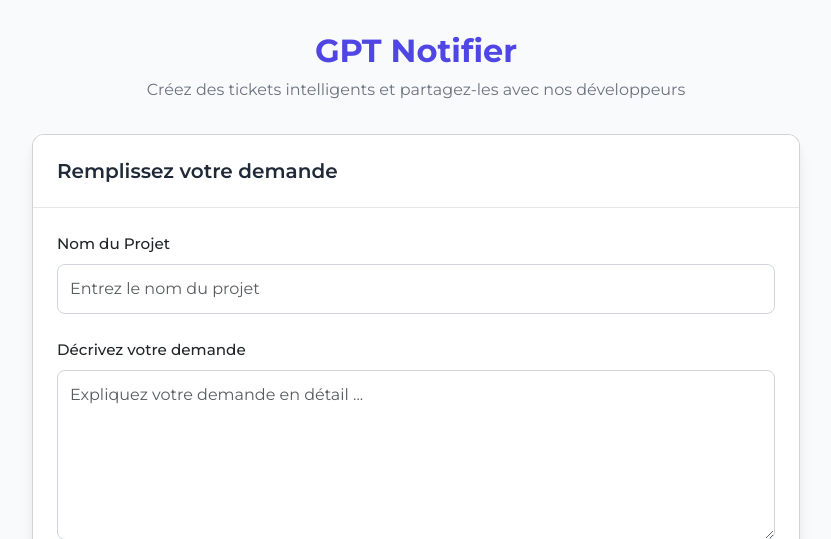
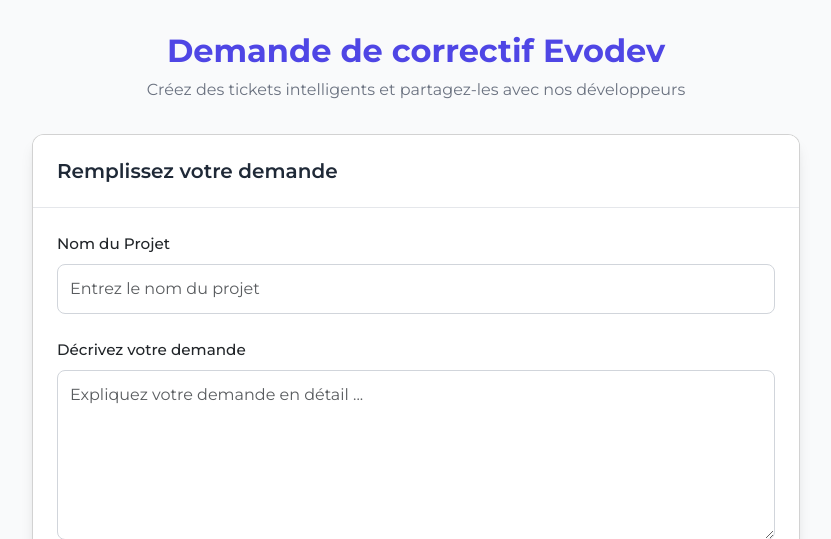
Before and after one commit to achrafexboy/Ticketify-GPT, a Flask app: page / in a window 1280 px wide. Shown: the top 539 px of the page, without its empty margins (224-1055 px from the left). Run offline with Flask 3, Linux system fonts and the light colour scheme; some libraries are stand-ins or nearby versions.

Commit message:
Sprint 2 - Update Name @Marc

```diff
--- a/templates/index.html
+++ b/templates/index.html
@@ -5,7 +5,7 @@
 {% block content %}
 <div class="app-container">
     <div class="app-header">
-        <h1 class="app-title">GPT Notifier</h1>
+        <h1 class="app-title">Demande de correctif Evodev</h1>
         <p class="app-subtitle">Créez des tickets intelligents et partagez-les avec nos développeurs</p>
     </div>
 
```
